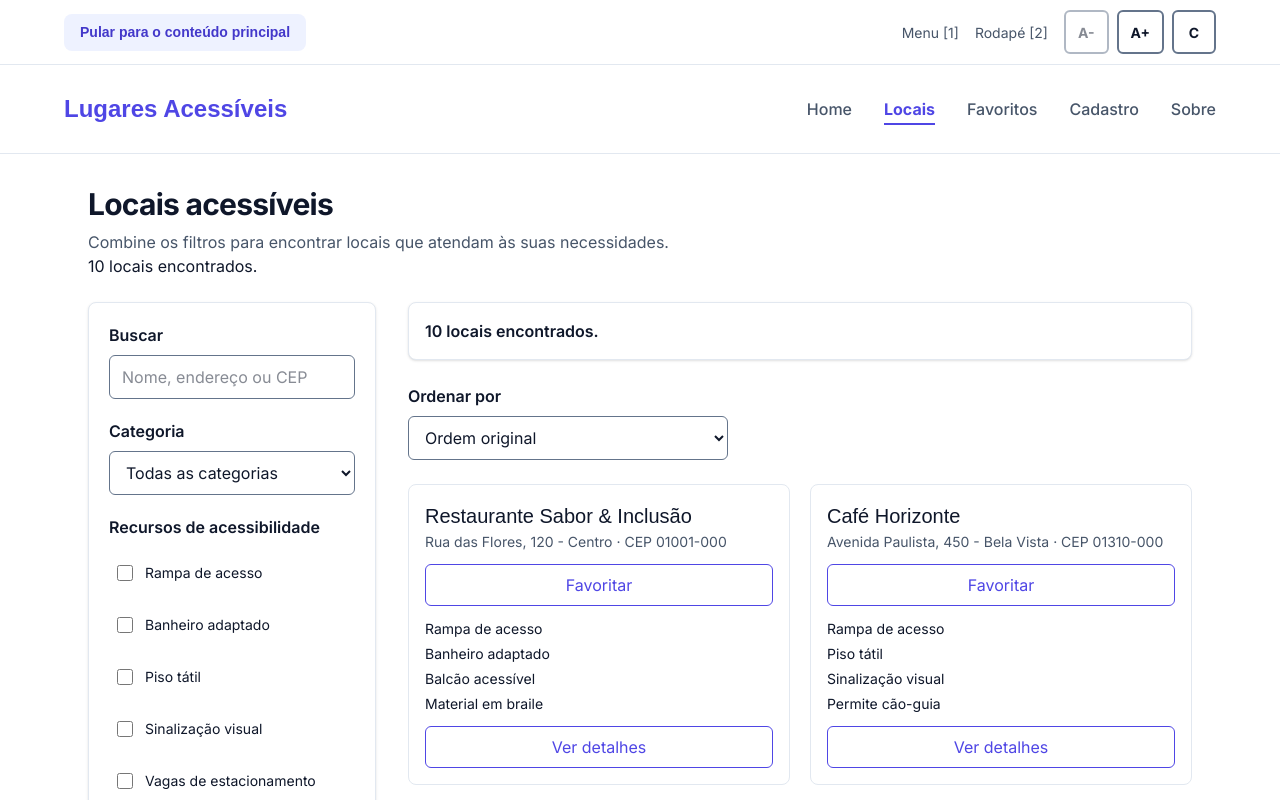
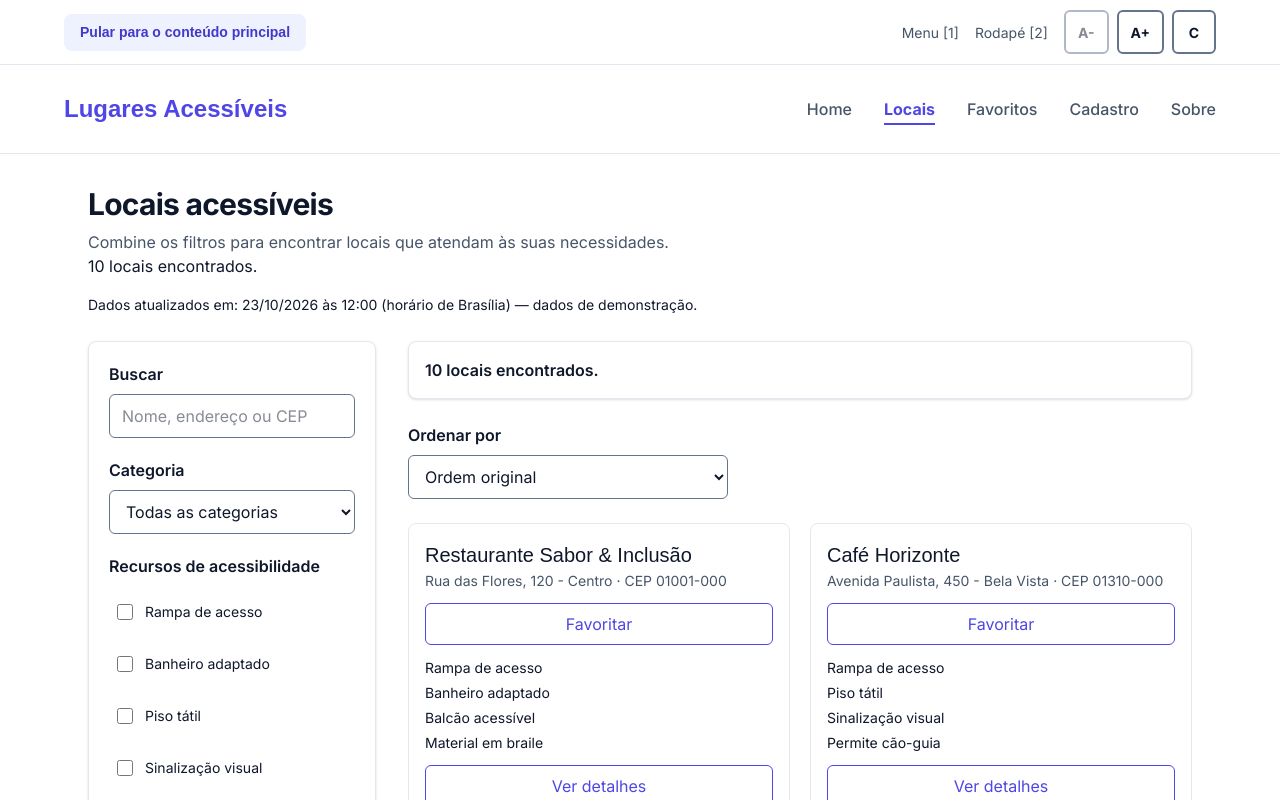
Before and after one commit to 1TDSPH-26/portal-locais-acessiveis, a React (Vite) app: page /locais in a window 1280 px wide. Shown: the top 800 px of the page. Built offline with nearby package versions, Linux system fonts and the light colour scheme; a web font is replaced by a local one.

Commit message:
feat(locais): exibe atualizacao da base na listagem
Integra o indicador acima dos resultados, usando a data do servico no horario de Brasilia.

```diff
--- a/src/pages/Locais/Locais.tsx
+++ b/src/pages/Locais/Locais.tsx
@@ -2,6 +2,7 @@ import { useEffect, useId, useRef, useState, type KeyboardEvent } from 'react'
 import { useSearchParams } from 'react-router'
 
 import ContagemResultados from '../../components/Feedback/ContagemResultados'
+import DataAtualizacao from '../../components/Feedback/DataAtualizacao'
 import EmptyState from '../../components/Feedback/EmptyState'
 import ErrorMessage from '../../components/Feedback/ErrorMessage'
 import LocalCard from '../../components/LocalCard/LocalCard'
@@ -392,6 +393,10 @@ export default function Locais() {
       </p>
 
       <ContagemResultados total={locaisFiltrados.length} />
+      <DataAtualizacao
+        tipo="base"
+        data={!Array.isArray(resultado) ? resultado?.ultimaAtualizacao : undefined}
+      />
 
       <button
         type="button"
```
